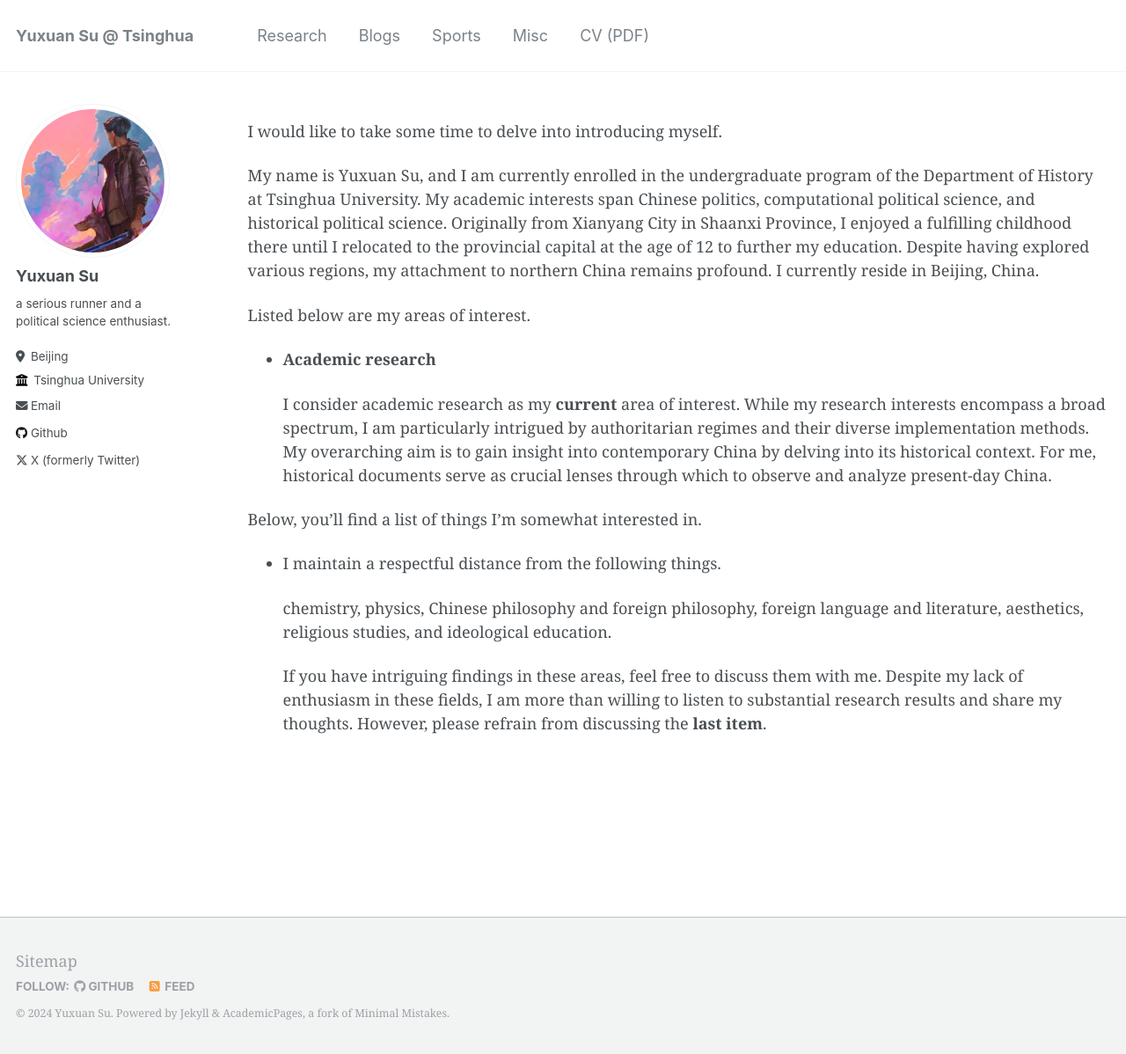
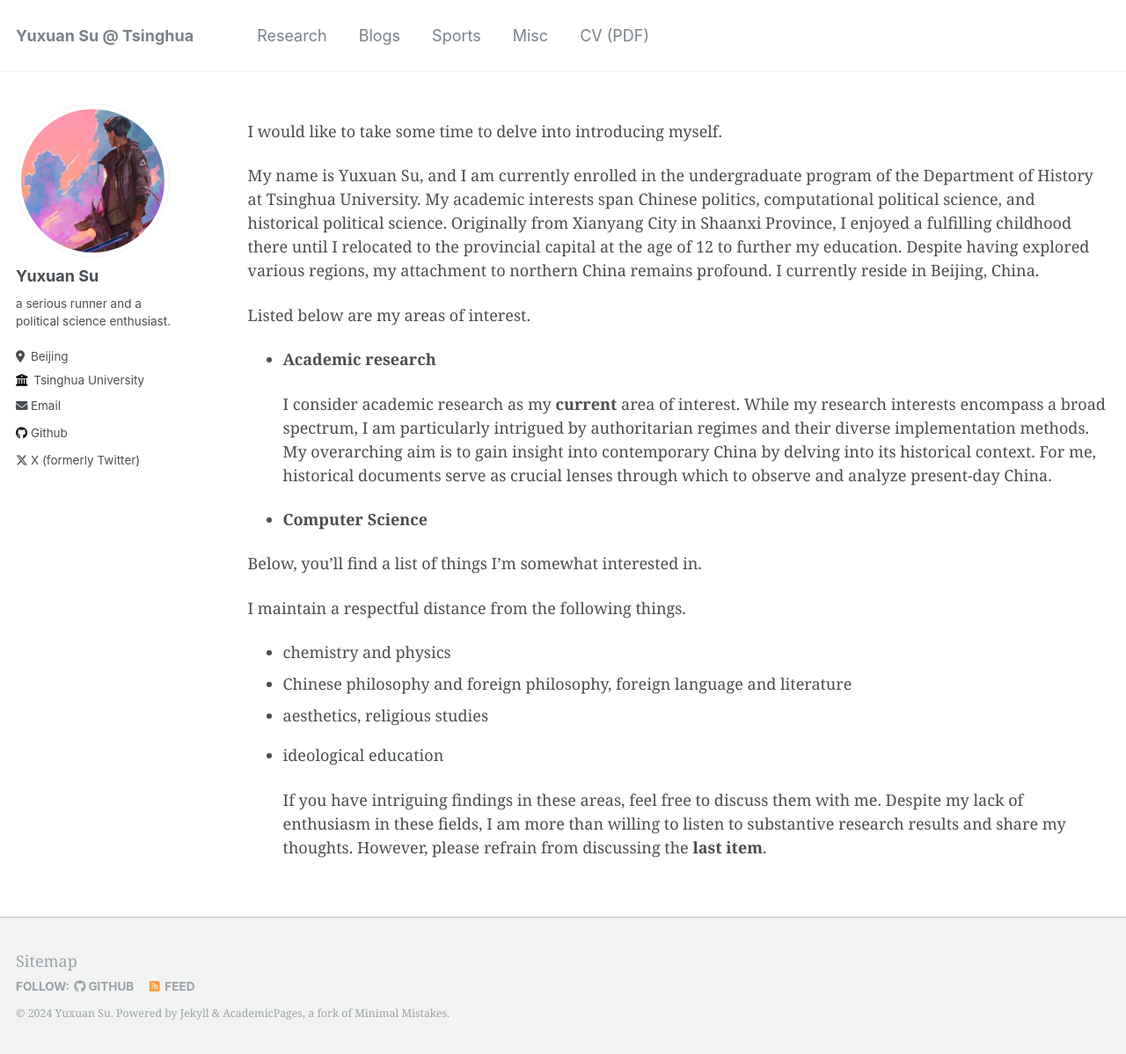
Before and after one commit to Yuxuan-THU/Yuxuan-THU.github.io, a Jekyll site: the page built from _pages/blogs.md, in a window 1280 px wide and 1198 px high. Shown: the whole window at 88% size. Built offline with Jekyll 4.4.1, drawn with Linux system fonts in a browser that asks for light colours.

Commit message:
3.22 night

```diff
--- a/_pages/blogs.md
+++ b/_pages/blogs.md
@@ -14,10 +14,17 @@ Listed below are my areas of interest.
 
     I consider academic research as my **current** area of interest. While my research interests encompass a broad spectrum, I am particularly intrigued by authoritarian regimes and their diverse implementation methods. My overarching aim is to gain insight into contemporary China by delving into its historical context. For me, historical documents serve as crucial lenses through which to observe and analyze present-day China.
 
+* **Computer Science**
+
+
+
 Below, you'll find a list of things I'm somewhat interested in.
 
-* I maintain a respectful distance from the following things.
+I maintain a respectful distance from the following things.
 
-    chemistry, physics, Chinese philosophy and foreign philosophy, foreign language and literature, aesthetics, religious studies, and ideological education.
+* chemistry and physics
+* Chinese philosophy and foreign philosophy, foreign language and literature
+* aesthetics, religious studies
+* ideological education
 
-    If you have intriguing findings in these areas, feel free to discuss them with me. Despite my lack of enthusiasm in these fields, I am more than willing to listen to substantial research results and share my thoughts. However, please refrain from discussing the **last item**.
+    If you have intriguing findings in these areas, feel free to discuss them with me. Despite my lack of enthusiasm in these fields, I am more than willing to listen to substantive research results and share my thoughts. However, please refrain from discussing the **last item**.
```
